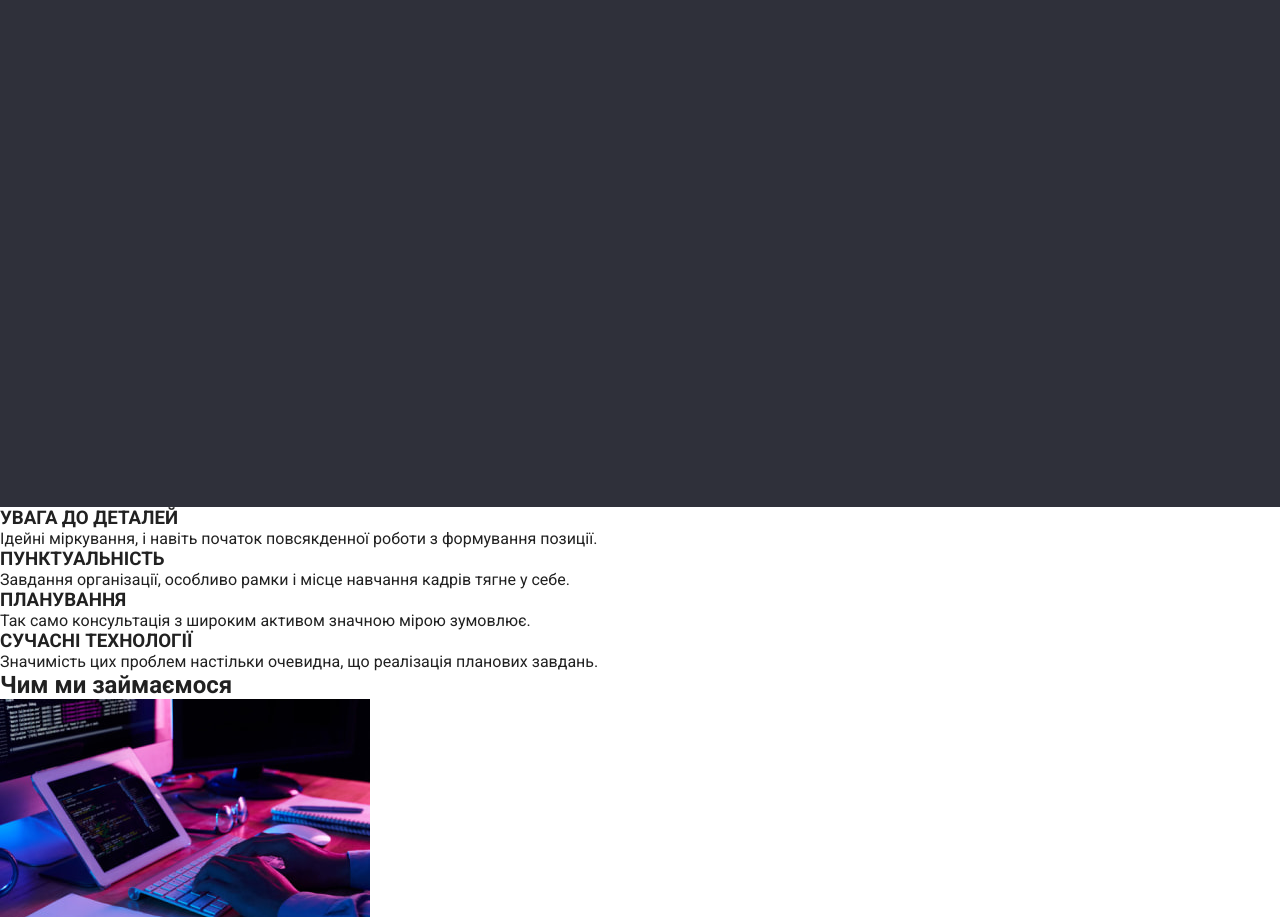
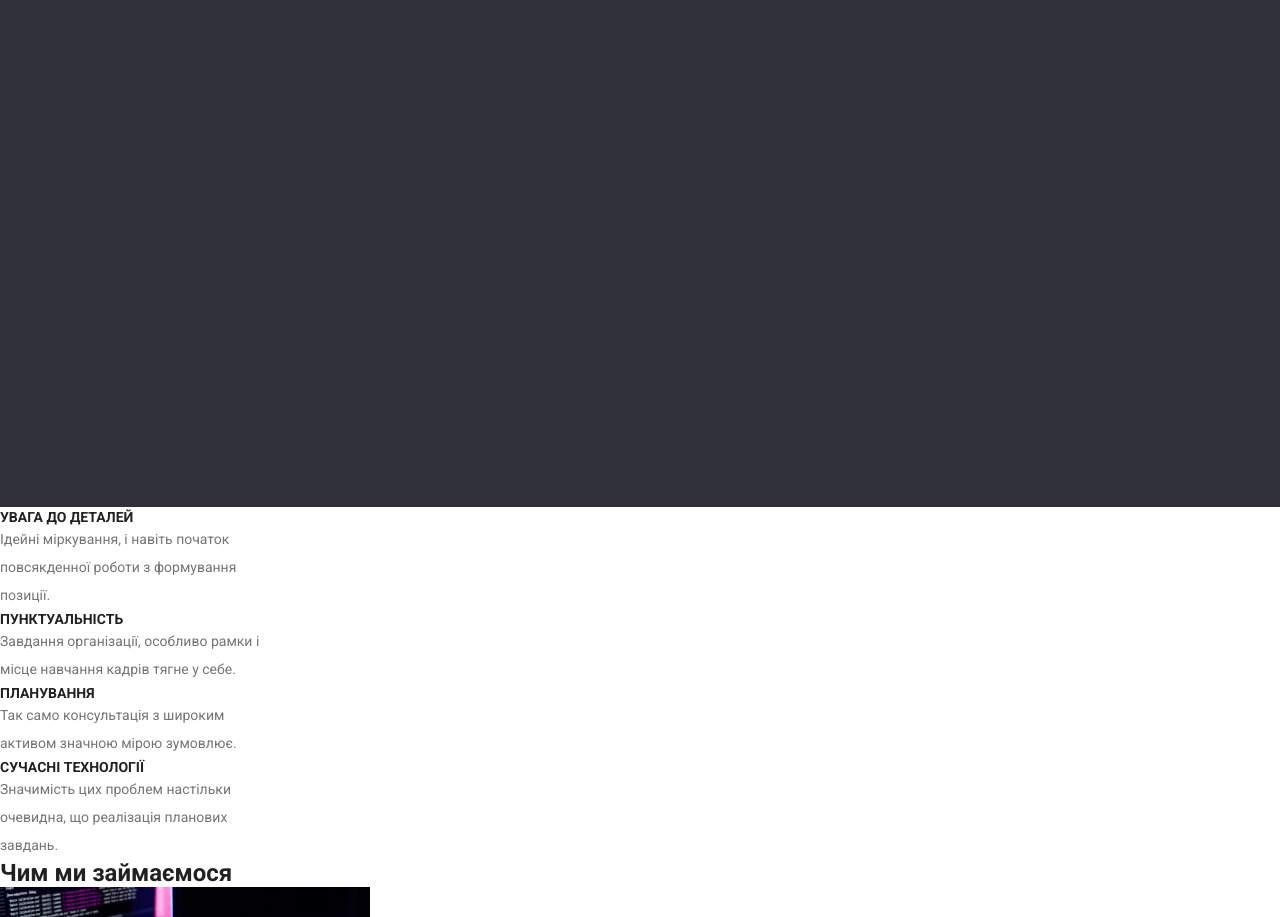
Before and after one commit to Iskelo/goit-markup-hw-02, a plain HTML site: page index.html in a window 1280 px wide. Shown: the part 218-1135 px from the top of the page. Drawn offline with Linux system fonts and the light colour scheme.

Commit message:
letter-spacing

```diff
--- a/css/styles.css
+++ b/css/styles.css
@@ -18,6 +18,9 @@ body {
 }
 
 /* HEADER */
+.header {
+	letter-spacing: 0.02em;
+}
 
 .logo {
 	font-family: Raleway;
@@ -89,6 +92,28 @@ body {
 	font-weight: 700;
 }
 
+/* FEATURES */
+
+.features {}
+
+.features-items {}
+
+.features-item {
+	width: 270px;
+
+}
+
+.features-title {
+	font-size: 14px;
+	font-weight: 700;
+}
+
+.features-text {
+	font-size: 14px;
+	color: var(--subtitle-color);
+	line-height: 2;
+}
+
 
 
 /* FOOTER */
--- a/index.html
+++ b/index.html
@@ -18,7 +18,7 @@
 
 <body>
 	<!-- HEADER -->
-	<header>
+	<header class="header">
 		<a href="#" class="logo">Web<span class="logo-header">Studio</span></a>
 		<nav>
 			<ul class="menu">
@@ -40,22 +40,23 @@
 		</section>
 		<!-- FEATURES -->
 		<section class="features">
-			<ul>
-				<li>
-					<h3>УВАГА ДО ДЕТАЛЕЙ</h3>
-					<p>Ідейні міркування, і навіть початок повсякденної роботи з формування позиції.</p>
+			<ul class="features-items">
+				<li class="features-item">
+					<h3 class="features-title">УВАГА ДО ДЕТАЛЕЙ</h3>
+					<p class="features-text">Ідейні міркування, і навіть початок повсякденної роботи з формування позиції.
+					</p>
 				</li>
-				<li>
-					<h3>ПУНКТУАЛЬНІСТЬ</h3>
-					<p>Завдання організації, особливо рамки і місце навчання кадрів тягне у себе.</p>
+				<li class="features-item">
+					<h3 class="features-title">ПУНКТУАЛЬНІСТЬ</h3>
+					<p class="features-text">Завдання організації, особливо рамки і місце навчання кадрів тягне у себе.</p>
 				</li>
-				<li>
-					<h3>ПЛАНУВАННЯ</h3>
-					<p>Так само консультація з широким активом значною мірою зумовлює.</p>
+				<li class="features-item">
+					<h3 class="features-title">ПЛАНУВАННЯ</h3>
+					<p class="features-text">Так само консультація з широким активом значною мірою зумовлює.</p>
 				</li>
-				<li>
-					<h3>СУЧАСНІ ТЕХНОЛОГІЇ</h3>
-					<p>Значимість цих проблем настільки очевидна, що реалізація планових завдань.</p>
+				<li class="features-item">
+					<h3 class="features-title">СУЧАСНІ ТЕХНОЛОГІЇ</h3>
+					<p class="features-text">Значимість цих проблем настільки очевидна, що реалізація планових завдань.</p>
 				</li>
 			</ul>
 		</section>
```
Also changed, not shown: portfolio.html (+1 -1 lines).
